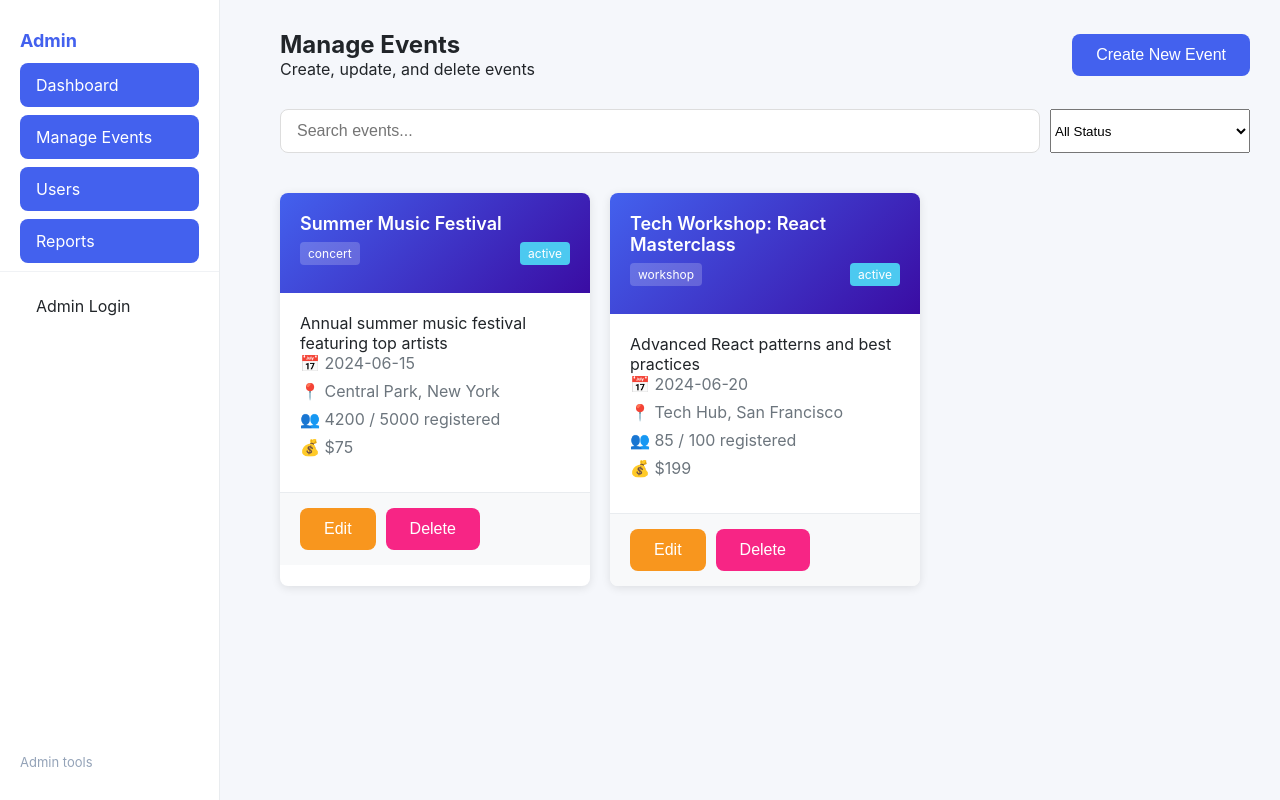
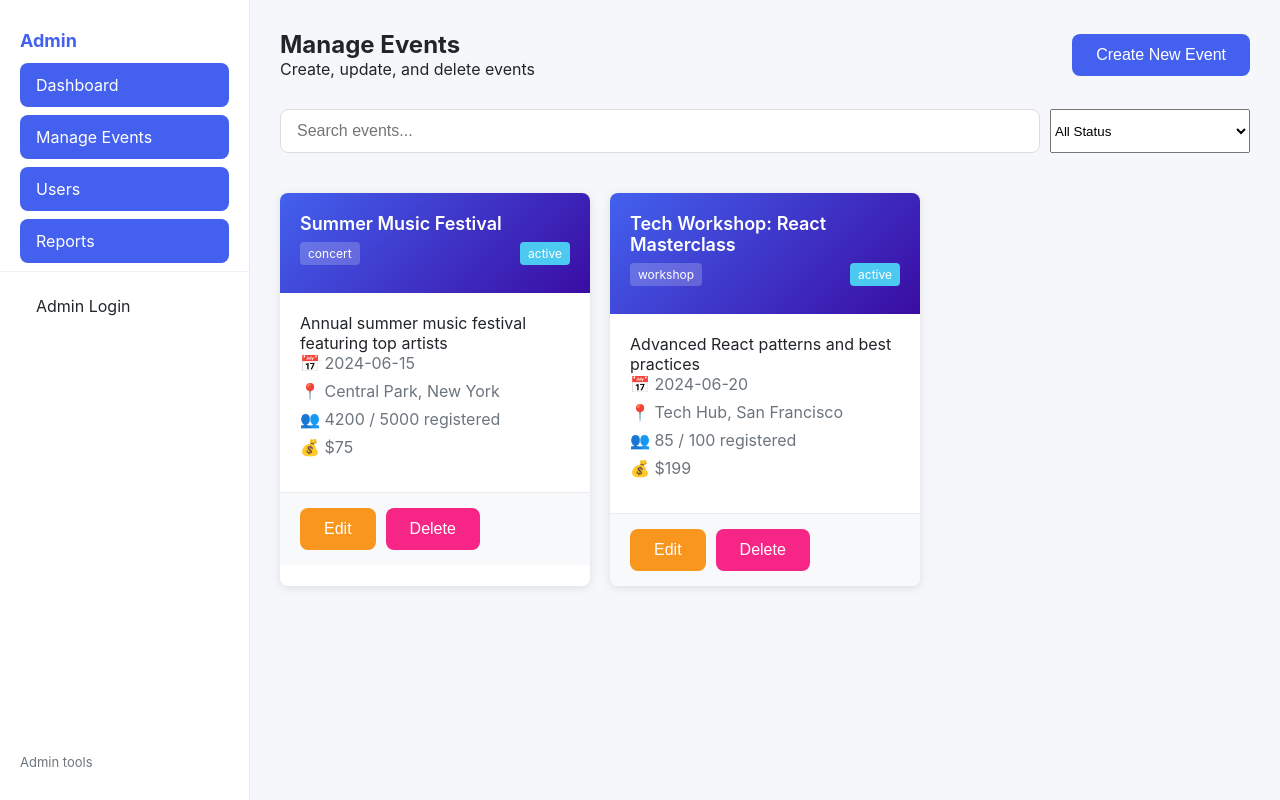
Before and after one commit to Hadi20Diab/event-management-platform-frontend, a Next.js app: page /admin-dashboard in a window 1280 px wide. Built offline with nearby package versions, Linux system fonts and the light colour scheme.

Commit message:
refactor: simplify AdminSidebar styles by inheriting from page.css for consistency

```diff
--- a/src/app/page.css
+++ b/src/app/page.css
@@ -356,6 +356,9 @@ body {
     background: white;
     border-right: 1px solid #e9ecef;
     padding: 30px 0;
+    display: flex;
+    flex-direction: column;
+    min-height: calc(100vh);
 }
 
 .sidebar-nav {
--- a/src/components/Layout/AdminSidebar.css
+++ b/src/components/Layout/AdminSidebar.css
@@ -1,13 +1,5 @@
-/* Make admin sidebar visually consistent with user sidebar styles in page.css */
-.admin-sidebar {
-  width: 220px;
-  background: white;
-  border-right: 1px solid #e9ecef;
-  padding: 30px 0;
-  display: flex;
-  flex-direction: column;
-  min-height: calc(100vh);
-}
+/* Admin sidebar inherits base styles from .sidebar in page.css */
+/* Only override admin-specific elements (brand, footer) here */
 
 .admin-sidebar .sidebar-brand {
   font-size: 18px;
@@ -16,63 +8,9 @@
   padding: 0 20px 12px 20px;
 }
 
-.admin-sidebar .sidebar-nav {
-  padding: 0 20px;
-}
-
-.admin-sidebar .sidebar-link {
-  display: flex;
-  align-items: center;
-  gap: 12px;
-  padding: 12px 16px;
-  color: var(--dark-color);
-  text-decoration: none;
-  border-radius: var(--border-radius);
-  margin-bottom: 8px;
-  transition: var(--transition);
-}
-
-.admin-sidebar .sidebar-link:hover {
-  background-color: #f0f2f5;
-}
-
-.admin-sidebar .sidebar-link.active {
-  background-color: var(--primary-color);
-  color: white;
-}
-
 .admin-sidebar .sidebar-footer {
   margin-top: auto;
   padding: 12px 20px 0 20px;
   font-size: 13px;
-  color: var(--sidebar-muted, #94a3b8);
+  color: var(--gray-color);
 }
-
-/* Profile / logout block (consistent with user sidebar) */
-.admin-sidebar .sidebar-user {
-  padding: 12px 20px;
-  border-top: 1px solid #f0f2f5;
-}
-
-.admin-sidebar .user-row {
-  display: flex;
-  align-items: center;
-  gap: 10px;
-}
-
-.admin-sidebar .avatar {
-  width: 36px;
-  height: 36px;
-  border-radius: 50%;
-  background: var(--primary-color);
-  display: flex;
-  align-items: center;
-  justify-content: center;
-  color: white;
-  font-weight: 700;
-}
-
-.admin-sidebar .user-info { flex: 1; }
-.admin-sidebar .user-name { font-weight: 600; }
-.admin-sidebar .user-role { font-size: 12px; color: var(--sidebar-muted, #94a3b8); }
-.admin-sidebar .logout-btn { background: transparent; border: none; color: var(--dark-color); cursor: pointer; }
```
